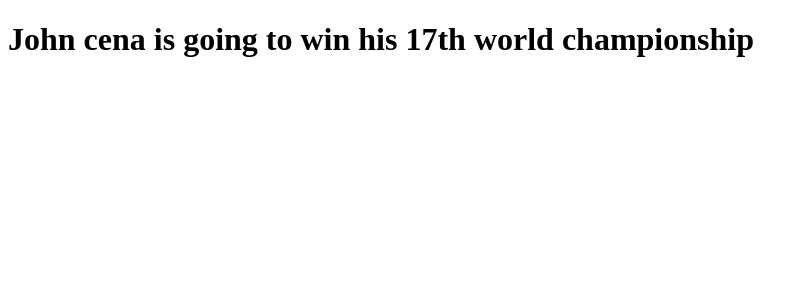
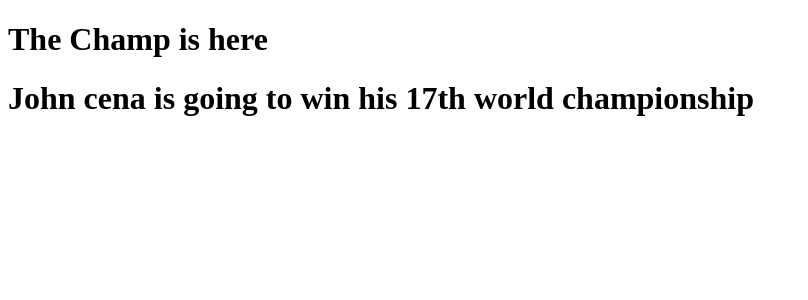
Before and after one commit to amit-jha99/Sigma-React, a React (Vite) app: page / in a window 1280 px wide. Shown: the top 300 px of the page, without its empty margins (0-808 px from the left). Built offline with nearby package versions, Linux system fonts and the light colour scheme.

Commit message:
Refactor App.js to enhance component structure and introduce Title component

```diff
--- a/App.js
+++ b/App.js
@@ -1,26 +1,45 @@
 import React from "react";
 import ReactDOM from "react-dom/client";
+
+/**
+ *
+ * Header
+ * - Logo
+ * - Navbar
+ * body
+ * - Search bar
+ * - Restaurant container
+ *    - Restaurant Card
+ * footer
+ *  -Copyright
+ *  - Links
+ *  -Address
+ *  -Contact
+ *
+ */
 
 // React.createElement =>Object=>HTML Element ( when we render it on the DOM)
 
 //JSX
-const heading = (
+const Title = () => (
   <h1 className="heading" tabIndex="5">
     The Champ is here
   </h1>
 );
-
 //React functional Component
-
+// Component Composition
 const HeadingComponent = () => (
   <div className="container">
-  <h1 className="heading">
-    John cena is going to win his 17th world championship
-  </h1>
+  <h2>{console.log("Hell Yeah")}</h2>
+    {/* <Title /> */}
+    {Title()}
+    <h1 className="heading">
+      John cena is going to win his 17th world championship
+    </h1>
   </div>
 );
 
-console.log(heading);
+// console.log();
 const root = ReactDOM.createRoot(document.getElementById("root"));
 // root.render(heading);
-root.render(<HeadingComponent/>)
+root.render(<HeadingComponent />);
```
